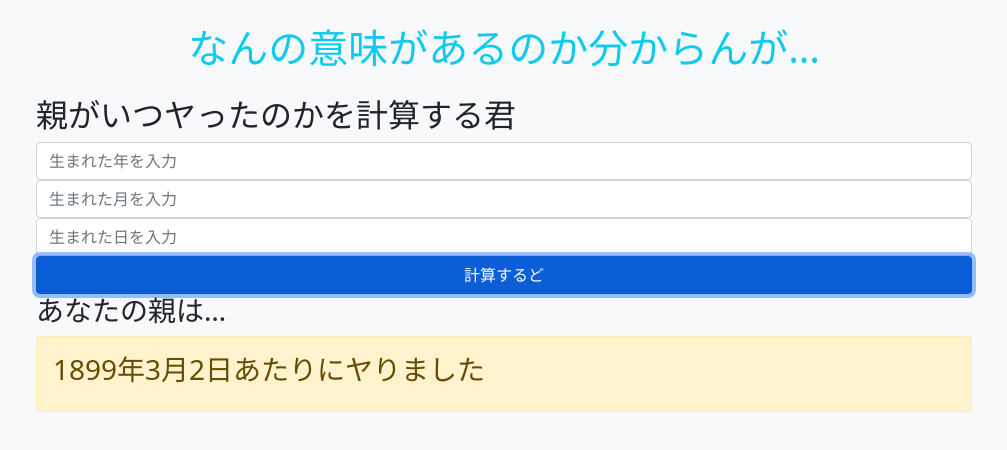
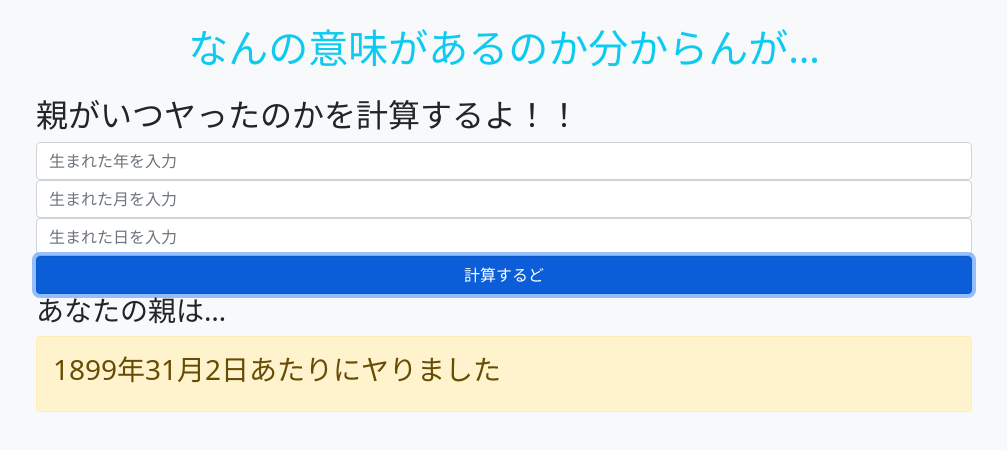
Before and after one commit to hasshira0206/my-parent-sex, a plain HTML site: page index.html in a window 1280 px wide. Both pictures are taken after a click on the button "計算するど". Shown: the whole page, without its empty margins (136-1143 px from the left). Drawn offline with nearby package versions, Linux system fonts and the light colour scheme.

Commit message:
Update index.html

```diff
--- a/index.html
+++ b/index.html
@@ -10,7 +10,7 @@
 <body class="bg-light">
   <div class="container w-75">
   <h1 class="text-center text-info my-4">なんの意味があるのか分からんが…</h1>
-  <h2>親がいつヤったのかを計算する君</h2>
+  <h2>親がいつヤったのかを計算するよ！！</h2>
   <input id="Y" type="number" placeholder="生まれた年を入力" class="form-control">
   <input id="M" type="number" placeholder="生まれた月を入力" class="form-control">
   <input id="D" type="number" placeholder="生まれた日を入力" class="form-control">
@@ -30,7 +30,7 @@
       const val = Y.value;
       let dt=new Date(Y.value,M.value,D.value);
       dt.setDate(dt.getDate() -250);
-      ans.innerHTML = "<h3>" + dt.getFullYear() + "年"+dt.getMonth()+"月"+dt.getDay()+"日"+"あたりにヤりました</h3>";
+      ans.innerHTML = "<h3>" + dt.getFullYear() + "年"+dt.getMonth()+1+"月"+dt.getDay()+"日"+"あたりにヤりました</h3>";
     };
   </script>
 </body>
```
